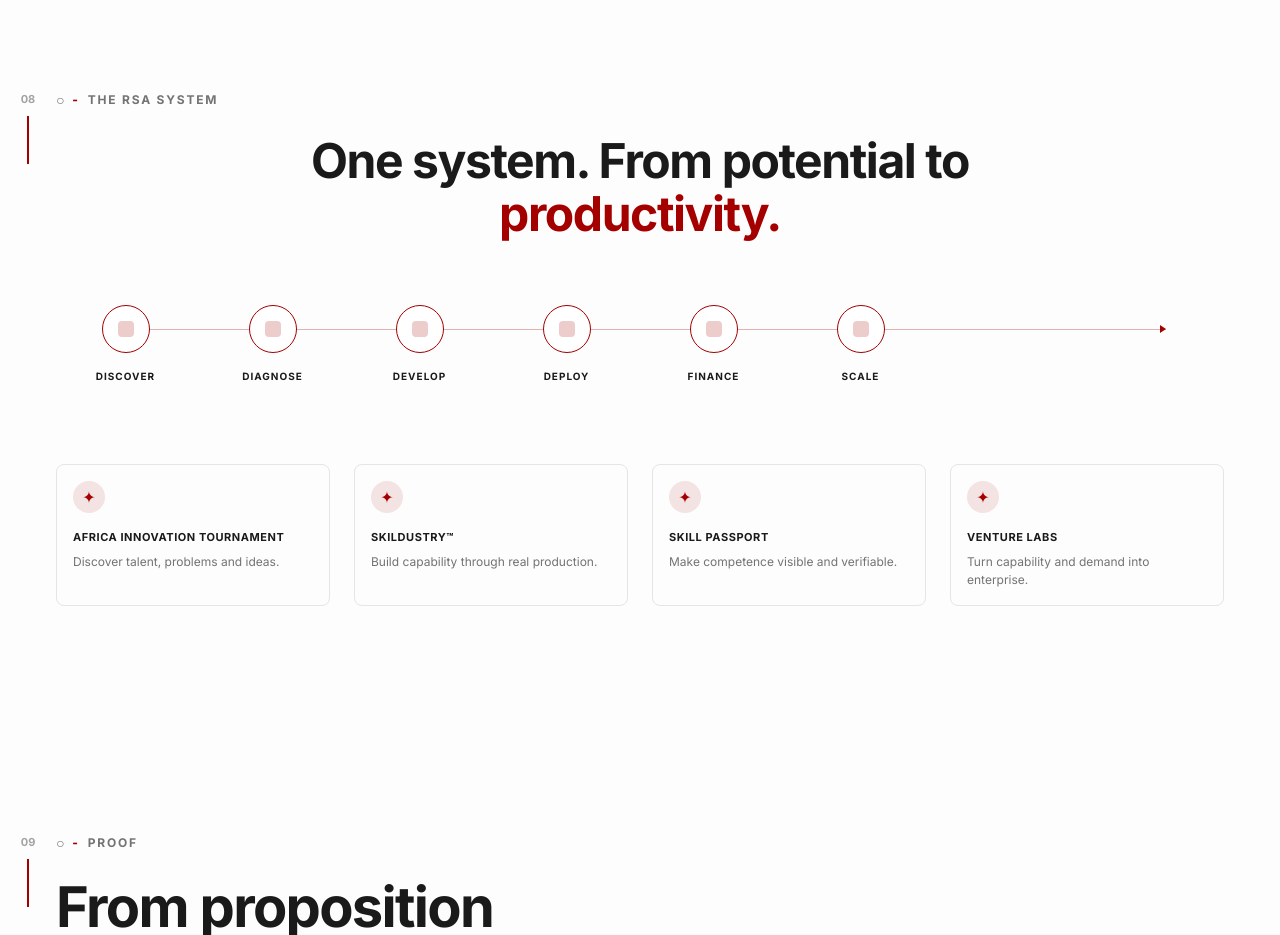
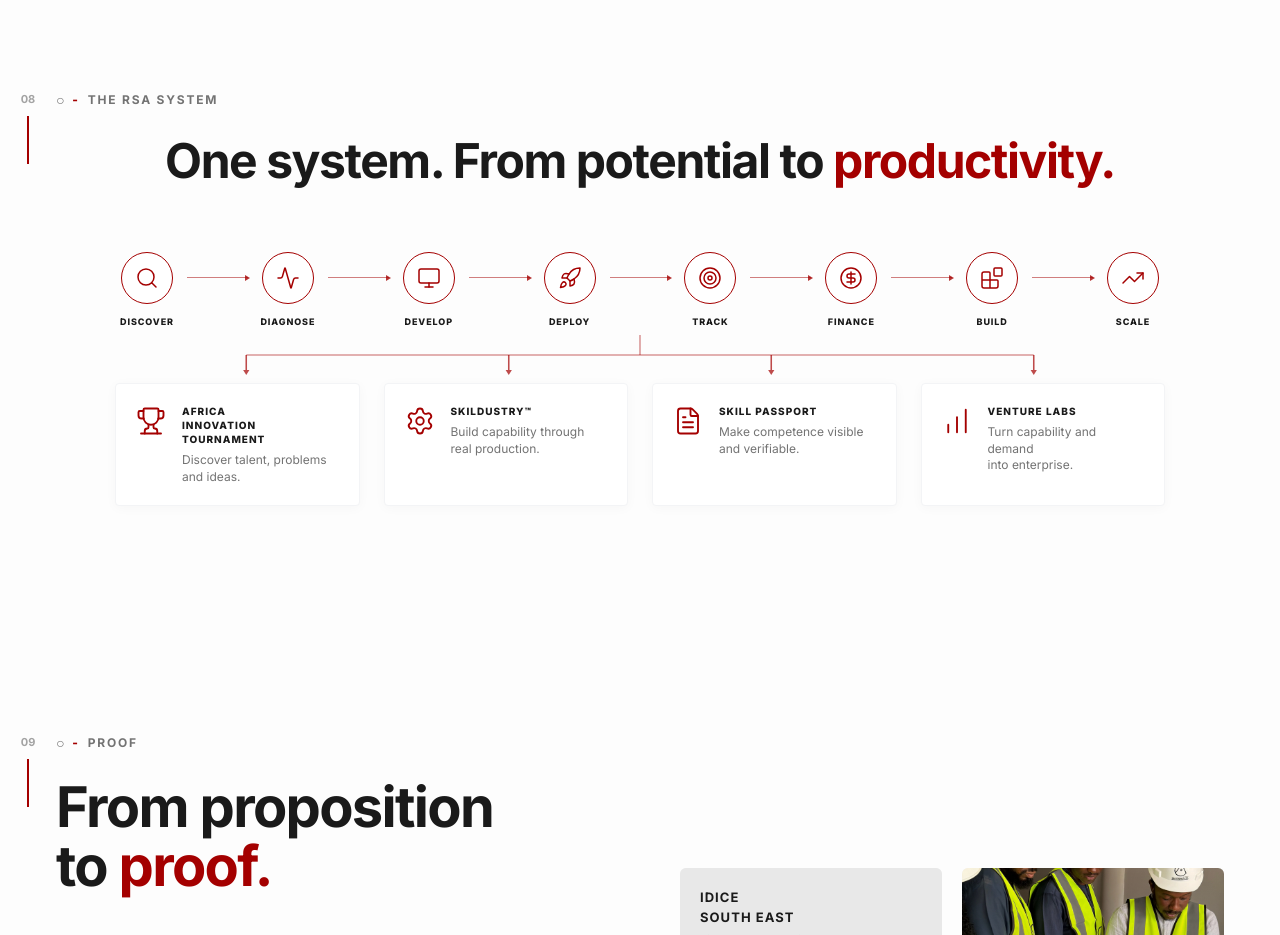
Before and after one commit to dygtech/reskill-africa-new, a Next.js app: page / in a window 1280 px wide. Shown: the part 4700-5635 px from the top of the page. Built offline with nearby package versions, Linux system fonts and the light colour scheme.

Commit message:
feat: opportunity section

```diff
--- a/components/home/ProductivityPipelineSection.tsx
+++ b/components/home/ProductivityPipelineSection.tsx
@@ -1,12 +1,26 @@
+import React from "react";
 import { SectionLabel } from "@/components/ui/SharedUI";
+import {
+  Search, Activity, Monitor, Rocket, Target, CircleDollarSign, Blocks, TrendingUp,
+  Trophy, Settings, FileText, BarChart
+} from "lucide-react";
 
 const steps = [
-  { label: "DISCOVER", sublabel: "Africa Innovation\nTournament" },
-  { label: "DIAGNOSE", sublabel: "" },
-  { label: "DEVELOP", sublabel: "SKILDUSTRY™" },
-  { label: "DEPLOY", sublabel: "" },
-  { label: "FINANCE", sublabel: "Skill Passport" },
-  { label: "SCALE", sublabel: "Venture Lab" },
+  { label: "DISCOVER", icon: Search },
+  { label: "DIAGNOSE", icon: Activity },
+  { label: "DEVELOP", icon: Monitor },
+  { label: "DEPLOY", icon: Rocket },
+  { label: "TRACK", icon: Target },
+  { label: "FINANCE", icon: CircleDollarSign },
+  { label: "BUILD", icon: Blocks },
+  { label: "SCALE", icon: TrendingUp },
+];
+
+const cards = [
+  { title: "AFRICA\nINNOVATION TOURNAMENT", desc: "Discover talent, problems\nand ideas.", icon: Trophy },
+  { title: "SKILDUSTRY™", desc: "Build capability through\nreal production.", icon: Settings },
+  { title: "SKILL PASSPORT", desc: "Make competence visible\nand verifiable.", icon: FileText },
+  { title: "VENTURE LABS", desc: "Turn capability and demand\ninto enterprise.", icon: BarChart }
 ];
 
 export function ProductivityPipelineSection() {
@@ -14,46 +28,78 @@ export function ProductivityPipelineSection() {
     <section className="w-full bg-[#fdfdfd] py-20 md:py-28 overflow-hidden">
       <div className="max-w-[1440px] mx-auto px-6 md:px-10 lg:px-14 text-center">
         <div className="text-left w-full"><SectionLabel number="08">THE RSA SYSTEM</SectionLabel></div>
-        <h2 className="text-rsa-black text-[32px] sm:text-[40px] md:text-[48px] font-bold leading-[1.1] tracking-[-0.03em] mb-16 max-w-2xl mx-auto">
+        <h2 className="text-rsa-black text-[32px] sm:text-[40px] md:text-[48px] font-bold leading-[1.1] tracking-[-0.03em] mb-16 mx-auto">
           One system. From potential to <span className="text-rsa-red">productivity.</span>
         </h2>
 
         {/* Pipeline steps */}
-        <div className="relative mb-20">
-          {/* Connecting line */}
-          <div className="absolute top-[24px] left-[5%] right-[5%] h-[1px] bg-rsa-red/30 z-0">
-             <div className="absolute right-0 top-1/2 -translate-y-1/2 w-0 h-0 border-t-[4px] border-t-transparent border-l-[6px] border-l-rsa-red border-b-[4px] border-b-transparent"></div>
-          </div>
-
-          <div className="grid grid-cols-4 sm:grid-cols-4 md:grid-cols-8 gap-y-10 gap-x-2 relative z-10 max-w-[1200px] mx-auto">
+        <div className="relative mb-2">
+          <div className="flex items-start justify-between relative z-10 max-w-[1050px] mx-auto w-full">
             {steps.map((step, i) => (
-              <div key={step.label} className="flex flex-col items-center">
-                {/* Circle with icon (simulated with red border) */}
-                <div className="w-12 h-12 rounded-full border border-rsa-red bg-white flex items-center justify-center mb-4 relative z-10">
-                  <div className="w-4 h-4 bg-rsa-red/20 rounded-sm" /> {/* Placeholder for icon */}
+              <React.Fragment key={step.label}>
+                <div className="flex flex-col items-center relative z-10 w-16 shrink-0">
+                  {/* Circle with icon */}
+                  <div className="w-[52px] h-[52px] rounded-full border-[1.5px] border-rsa-red bg-white flex items-center justify-center mb-3">
+                    <step.icon className="w-6 h-6 text-rsa-red" strokeWidth={1.5} />
+                  </div>
+                  <span className="text-[9px] font-extrabold tracking-[0.1em] uppercase text-rsa-black text-center leading-tight">
+                    {step.label}
+                  </span>
                 </div>
-                <span className="text-[10px] font-bold tracking-[0.1em] uppercase text-rsa-black text-center">
-                  {step.label}
-                </span>
-              </div>
+                {/* Arrow between steps */}
+                {i < steps.length - 1 && (
+                  <div className="flex-1 flex items-center justify-center mt-[25px] px-1 lg:px-2 min-w-[16px]">
+                    <div className="w-full h-[1px] bg-rsa-red/50 relative">
+                      <div className="absolute right-[-2px] top-1/2 -translate-y-1/2 w-0 h-0 border-t-[3.5px] border-t-transparent border-l-[5px] border-l-rsa-red/80 border-b-[3.5px] border-b-transparent"></div>
+                    </div>
+                  </div>
+                )}
+              </React.Fragment>
             ))}
           </div>
         </div>
 
+        {/* Tree Bracket SVG */}
+        <div className="w-full max-w-[1050px] mx-auto h-[40px] relative mb-2 pointer-events-none">
+          <svg className="w-full h-full" viewBox="0 0 1000 40" preserveAspectRatio="none">
+            {/* Vertical drop exactly from the center (between DEPLOY and TRACK) */}
+            <line x1="500" y1="0" x2="500" y2="20" stroke="#a40000" strokeWidth="1.5" className="opacity-40" />
+            {/* Horizontal line connecting the 4 cards */}
+            <line x1="125" y1="20" x2="875" y2="20" stroke="#a40000" strokeWidth="1.5" className="opacity-40" />
+            {/* 4 down arrows to the 4 cards */}
+            <g className="opacity-70 text-rsa-red" fill="currentColor">
+              {/* Drop 1 */}
+              <line x1="125" y1="20" x2="125" y2="35" stroke="currentColor" strokeWidth="1.5" />
+              <polygon points="122,35 128,35 125,40" />
+
+              {/* Drop 2 */}
+              <line x1="375" y1="20" x2="375" y2="35" stroke="currentColor" strokeWidth="1.5" />
+              <polygon points="372,35 378,35 375,40" />
+
+              {/* Drop 3 */}
+              <line x1="625" y1="20" x2="625" y2="35" stroke="currentColor" strokeWidth="1.5" />
+              <polygon points="622,35 628,35 625,40" />
+
+              {/* Drop 4 */}
+              <line x1="875" y1="20" x2="875" y2="35" stroke="currentColor" strokeWidth="1.5" />
+              <polygon points="872,35 878,35 875,40" />
+            </g>
+          </svg>
+        </div>
+
         {/* Bottom Cards */}
-        <div className="grid grid-cols-2 md:grid-cols-4 gap-6 max-w-[1200px] mx-auto text-left">
-           {[
-             { title: "AFRICA INNOVATION TOURNAMENT", desc: "Discover talent, problems and ideas." },
-             { title: "SKILDUSTRY™", desc: "Build capability through real production." },
-             { title: "SKILL PASSPORT", desc: "Make competence visible and verifiable." },
-             { title: "VENTURE LABS", desc: "Turn capability and demand into enterprise." }
-           ].map((card, idx) => (
-             <div key={idx} className="flex flex-col gap-2 p-4 border border-rsa-gray-200 rounded-lg">
-                <div className="w-8 h-8 rounded-full bg-rsa-red/10 text-rsa-red flex items-center justify-center mb-2">✦</div>
-                <h4 className="text-[11px] font-bold uppercase tracking-wider text-rsa-black">{card.title}</h4>
-                <p className="text-[12px] text-rsa-gray-500">{card.desc}</p>
-             </div>
-           ))}
+        <div className="grid grid-cols-1 sm:grid-cols-2 md:grid-cols-4 gap-4 lg:gap-6 max-w-[1050px] mx-auto text-left relative z-10">
+          {cards.map((card, idx) => (
+            <div key={idx} className="flex items-start gap-4 p-4 lg:p-5 bg-white border border-gray-100 shadow-[0_2px_12px_rgba(0,0,0,0.03)] rounded-sm">
+              <div className="shrink-0 pt-0.5">
+                <card.icon className="w-[30px] h-[30px] text-rsa-red" strokeWidth={1.5} />
+              </div>
+              <div className="flex flex-col gap-1.5">
+                <h4 className="text-[10px] font-extrabold uppercase tracking-widest text-rsa-black whitespace-pre-line leading-[1.4]">{card.title}</h4>
+                <p className="text-[12px] text-rsa-gray-500 whitespace-pre-line leading-snug">{card.desc}</p>
+              </div>
+            </div>
+          ))}
         </div>
       </div>
     </section>
--- a/package.json
+++ b/package.json
@@ -11,7 +11,7 @@
   "dependencies": {
     "@fontsource/mona-sans": "^5.3.0",
     "framer-motion": "^13.3.0",
-    "lucide-react": "^1.46.0",
+    "lucide-react": "^1.48.0",
     "next": "16.3.5",
     "react": "19.2.8",
     "react-dom": "19.2.8"
```
Also changed, not shown: 1 other file (tests, documents, lock files or other folders).
